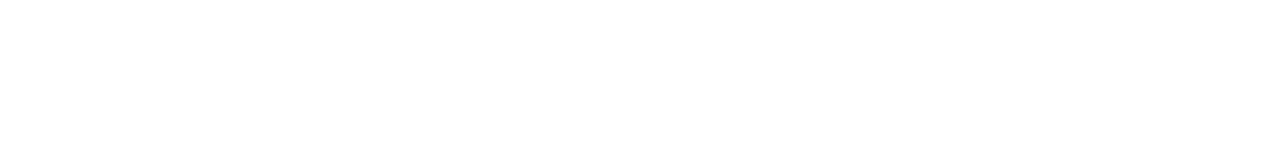
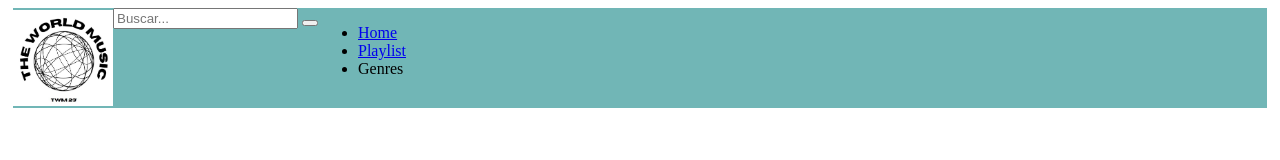
Before and after one commit to micaelasc/pi-grupo6-tt, a plain HTML site: page index.html in a window 1280 px wide. Drawn offline with Linux system fonts and the light colour scheme.

Commit message:
agregue el header

```diff
--- a/css/index.css
+++ b/css/index.css
@@ -0,0 +1,27 @@
+header {
+    display: flex;
+    height: 100px;
+    border: 5px;
+    border-color: black;
+    background-color: rgb(113, 182, 182);
+    margin: 5px;
+}
+
+.header-section-logo{
+    display: flex;
+    justify-content: center;
+    align-items: center;
+    width: 100px;
+}
+
+.logo-img{
+    display: flex;
+    width: 100px;
+    height: 100;
+    margin: 10px;
+    padding: 10px;
+}
+
+.header-section-form{
+
+}
--- a/index.html
+++ b/index.html
@@ -8,6 +8,29 @@
     <link rel="stylesheet" href="./css/index.css">
 </head>
 <body>
+    <header>
+        <section class="header-section-logo">
+            <img  class="logo-img" src="./img/twm-logo.jpeg" alt="logoTwm">
+        </section>
+
+        <section class="header-section-form">
+            <form action="search results.html">
+                <input type="text" id="search-input" placeholder="Buscar...">
+                <button type="submit" id="search-button"><i class=""></i></button>
+            </form>
+            <div id="error-message"></div>
+        </section>
+
+        <section class="header-section-nav">
+            <nav>
+                <ul>
+                    <li><a class="link-home" href="#home">Home</a></li>
+                    <li><a class="link-playlist" href="./playlist.html">Playlist</a></li>
+                    <li><a class="link-genres" href="./genres.html"></a>Genres</li>
+                </ul>
+            </nav>
+        </section>
+    </header>
 
     <script src="./js/index.js"></script>
 </body>
```
Also changed, not shown: img/twm-logo.jpeg (added).
